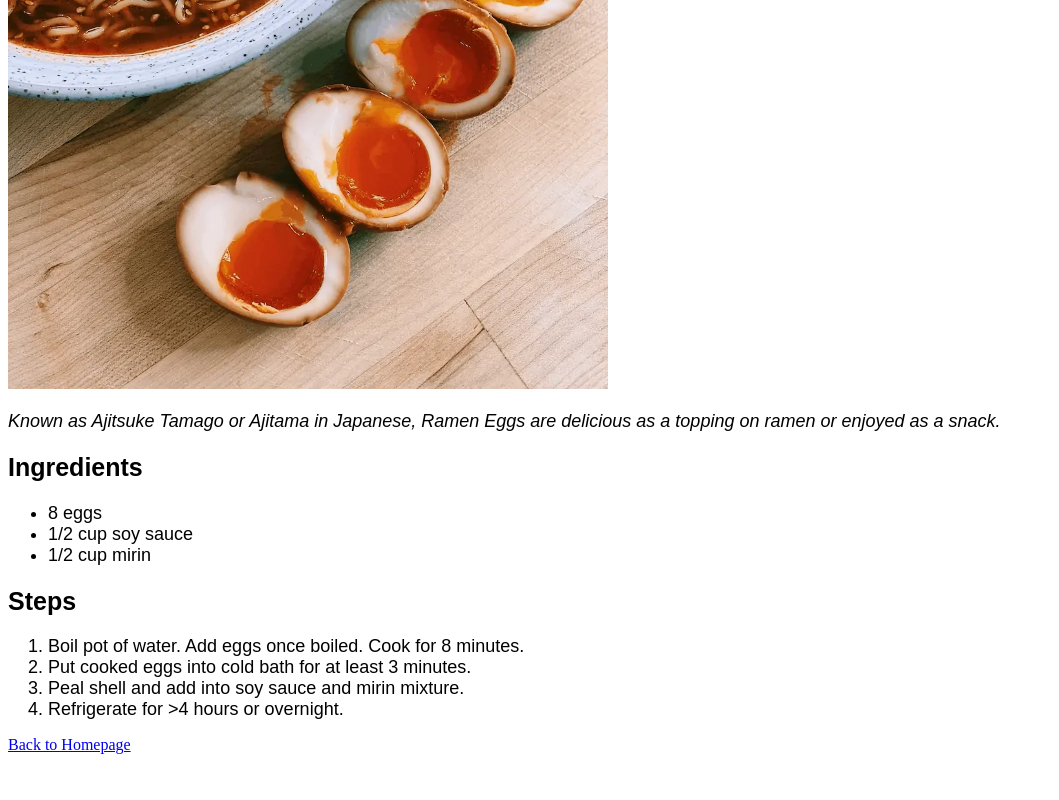
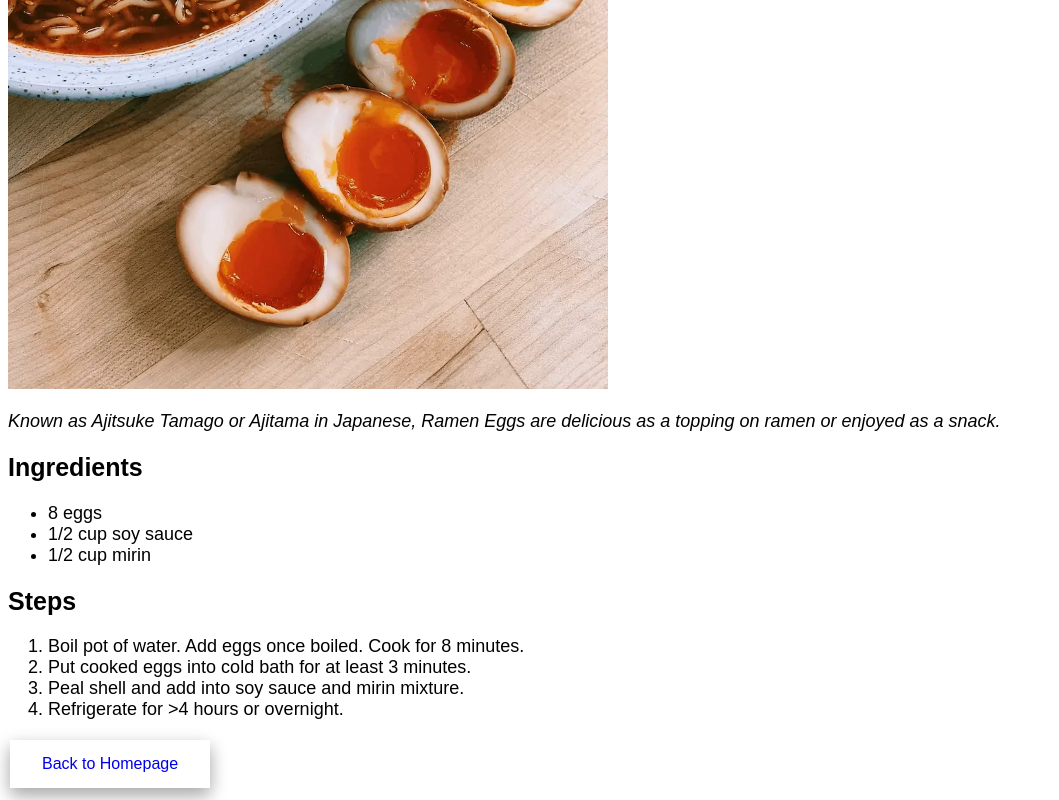
Before and after one commit to rubiee95/odin-recipes, a plain HTML site: page recipes/ramenegg.html in a window 1280 px wide. Shown: the part 516-1316 px from the top of the page, without its empty margins (0-1059 px from the left). Before the commit the page ends 1278 px from the top, so only its background shows below. Drawn offline with Linux system fonts and the light colour scheme.

Commit message:
Add shadow to 'Back to Home' button.
Added .button-home CSS style.

```diff
--- a/style.css
+++ b/style.css
@@ -7,7 +7,7 @@ h1 {
 
 .recipe-names{
     font-family: Arial,sans-serif;
-    font-size: 18px
+    font-size: 20px
 }
 
 .recipe-image{
@@ -44,15 +44,13 @@ div.container{
     padding: 10px 20px;
 }
 
-.button1{
-    background-color:rgb(238,238,238);
-    border: none;
-    color:white;
+.button-home{
+    font-size:16px;
+    font-family:Arial,sans-serif;
+    text-align:center;
+    text-decoration: none;
     padding: 15px 32px;
-    text-align: center;
-    text-decoration: none;
-    display: inline-block;
-    font-size: 16px;
-    margin: 4px 2px;
-    box-shadow: 0 8px 16px 0 rgba(0,0,0,0.2), 0 6px 20px 0 rgba(0,0,0,0.19);
+    display:inline-block;
+    margin:4px 2px;
+    box-shadow:0 8px 16px 0 rgba(0,0,0,0.2), 0 6px 20px 0 rgba(0,0,0,0.19);
 }
```
